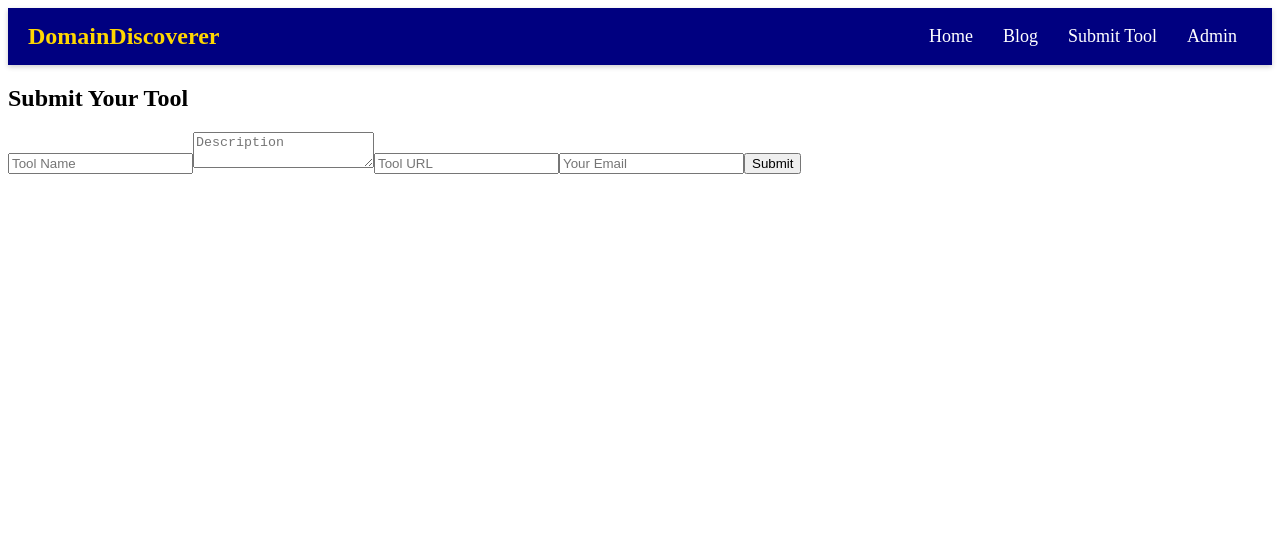
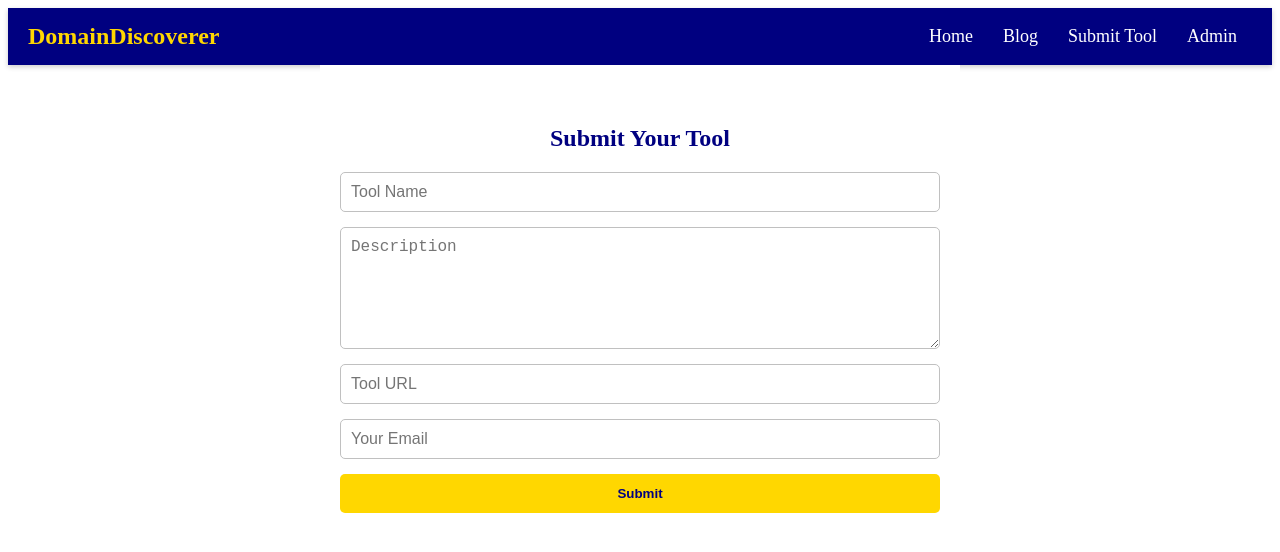
Before and after one commit to dtombot/DomainDiscoverer, a React (Create React App) app: page /submit-tool in a window 1280 px wide. Shown: the top 552 px of the page. Built offline with nearby package versions, Linux system fonts and the light colour scheme.

Commit message:
Update ToolForm.js

```diff
--- a/src/components/ToolForm.js
+++ b/src/components/ToolForm.js
@@ -16,14 +16,63 @@ function ToolForm() {
   };
 
   return (
-    <form onSubmit={handleSubmit}>
-      <h2>Submit Your Tool</h2>
-      <input name="name" value={formData.name} onChange={handleChange} placeholder="Tool Name" required />
-      <textarea name="description" value={formData.description} onChange={handleChange} placeholder="Description" required />
-      <input name="link" value={formData.link} onChange={handleChange} placeholder="Tool URL" required />
-      <input name="owner_email" value={formData.owner_email} onChange={handleChange} placeholder="Your Email" required />
-      <button type="submit">Submit</button>
-    </form>
+    <div style={{ padding: '40px 20px', background: '#FFFFFF', maxWidth: '600px', margin: '0 auto' }}>
+      <h2 style={{ color: '#000080', textAlign: 'center' }}>Submit Your Tool</h2>
+      <form onSubmit={handleSubmit} style={{ display: 'flex', flexDirection: 'column', gap: '15px' }}>
+        <input
+          name="name"
+          value={formData.name}
+          onChange={handleChange}
+          placeholder="Tool Name"
+          required
+          style={inputStyle}
+        />
+        <textarea
+          name="description"
+          value={formData.description}
+          onChange={handleChange}
+          placeholder="Description"
+          required
+          style={{ ...inputStyle, height: '100px' }}
+        />
+        <input
+          name="link"
+          value={formData.link}
+          onChange={handleChange}
+          placeholder="Tool URL"
+          required
+          style={inputStyle}
+        />
+        <input
+          name="owner_email"
+          value={formData.owner_email}
+          onChange={handleChange}
+          placeholder="Your Email"
+          required
+          style={inputStyle}
+        />
+        <button type="submit" style={{
+          padding: '12px',
+          background: '#FFD700',
+          color: '#000080',
+          border: 'none',
+          borderRadius: '5px',
+          fontWeight: 'bold',
+          cursor: 'pointer',
+          transition: 'transform 0.2s',
+        }}>
+          Submit
+        </button>
+      </form>
+    </div>
   );
 }
+
+const inputStyle = {
+  padding: '10px',
+  border: '1px solid #C0C0C0',
+  borderRadius: '5px',
+  fontSize: '16px',
+};
+
 export default ToolForm;
```
